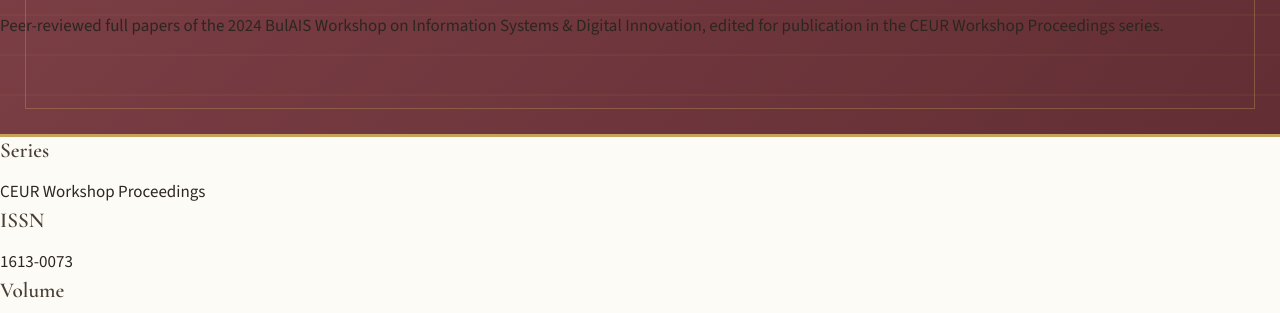
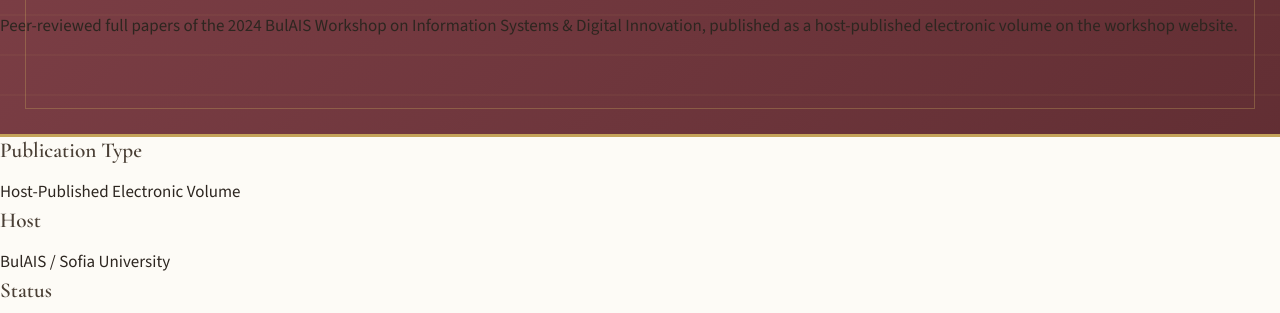
Before and after one commit to fanshiyu35/bulais-2024, a plain HTML site: page proceedings.html in a window 1280 px wide. Shown: the part 639-952 px from the top of the page. Drawn offline with nearby package versions, Linux system fonts and the light colour scheme.

Commit message:
Downgrade proceedings from CEUR/ISSN to host-published electronic volume
Remove all CEUR Workshop Proceedings and ISSN 1613-0073 references from
proceedings.html, index.html, and paper_01.html footer. Proceedings are now
described as a host-published electronic volume at bulais-symposium.org.

This aligns with the CEUR Vol-3852 clarification statement (BULAIS-CEUR-CLAR-001)
which confirms that CEUR Vol-3852 was assigned to IWSM-MENSURA 2024 and does not
contain BulAIS papers.

```diff
--- a/proceedings.html
+++ b/proceedings.html
@@ -35,21 +35,21 @@
 <main>
   <section class="hero">
     <h2>Workshop Proceedings</h2>
-    <p class="lead">Peer-reviewed full papers of the 2024 BulAIS Workshop on Information Systems &amp; Digital Innovation, edited for publication in the CEUR Workshop Proceedings series.</p>
+    <p class="lead">Peer-reviewed full papers of the 2024 BulAIS Workshop on Information Systems &amp; Digital Innovation, published as a host-published electronic volume on the workshop website.</p>
   </section>
 
   <div class="info-grid">
     <div class="info-card">
-      <h4>Series</h4>
-      <div class="value">CEUR Workshop Proceedings</div>
+      <h4>Publication Type</h4>
+      <div class="value">Host-Published Electronic Volume</div>
     </div>
     <div class="info-card gold">
-      <h4>ISSN</h4>
-      <div class="value">1613-0073</div>
+      <h4>Host</h4>
+      <div class="value">BulAIS / Sofia University</div>
     </div>
     <div class="info-card deep">
-      <h4>Volume</h4>
-      <div class="value">Vol-3852 (forthcoming)</div>
+      <h4>Status</h4>
+      <div class="value">Published December 2024</div>
     </div>
     <div class="info-card parch">
       <h4>Editors</h4>
@@ -149,13 +149,12 @@
 
   <h2 class="section-title">Citation</h2>
   <div class="callout">
-    Kaloyanova, K., Velev, D., &amp; Bontchev, B. (Eds.) (2024). <em>Proceedings of the BulAIS 2024 Workshop on Information Systems and Digital Innovation</em>, Sofia, Bulgaria, 25–26 October 2024. CEUR Workshop Proceedings, Vol. 3852, CEUR-WS.org, ISSN 1613-0073.
+    Kaloyanova, K., Velev, D., &amp; Bontchev, B. (Eds.) (2024). <em>Proceedings of the BulAIS 2024 Workshop on Information Systems and Digital Innovation</em>, Sofia, Bulgaria, 25–26 October 2024. Host-published electronic volume, bulais-symposium.org.
   </div>
 
   <h2 class="section-title">Download</h2>
   <p>The complete proceedings PDF (six papers, table of contents, foreword and reviewer roster) is available for download:</p>
   <p><a class="btn" href="proceedings_BulAIS_2024.pdf">Download proceedings PDF</a></p>
-  <p style="font-size:13.5px;color:#5a3a37;">Individual paper records on CEUR-WS will be linked from this page upon publication of the volume (planned: December 2024).</p>
 </main>
 
 <footer>
@@ -174,8 +173,8 @@
     </div>
     <div>
       <h5>Proceedings</h5>
-      <div>CEUR Workshop Proceedings<br>
-      ISSN 1613-0073<br>
+      <div>Host-Published Electronic Volume<br>
+      bulais-symposium.org<br>
       <a href="proceedings.html">Volume listing &rsaquo;</a></div>
     </div>
   </div>
```
Also changed, not shown: index.html (+4 -4 lines), paper_01.html (+2 -2 lines).
